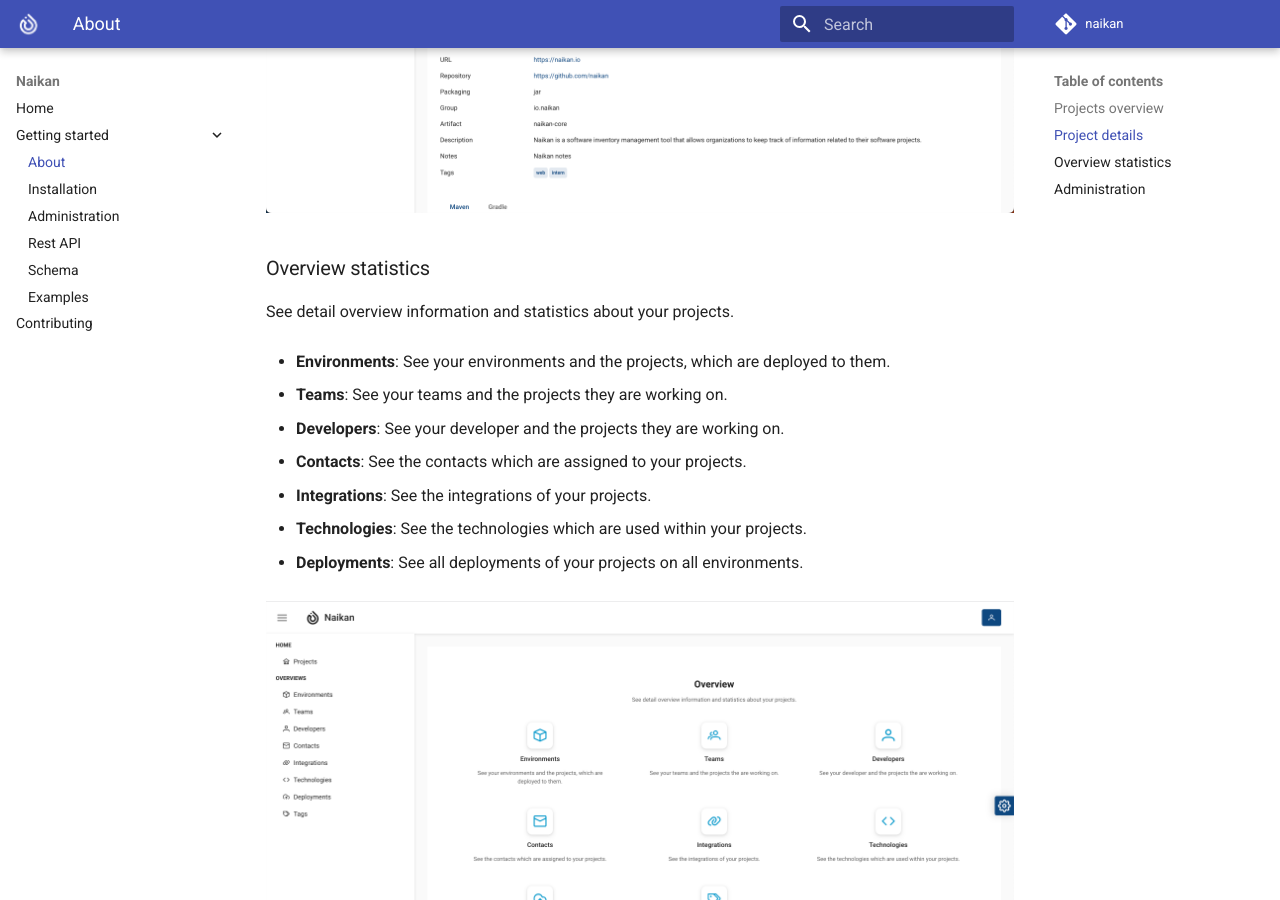
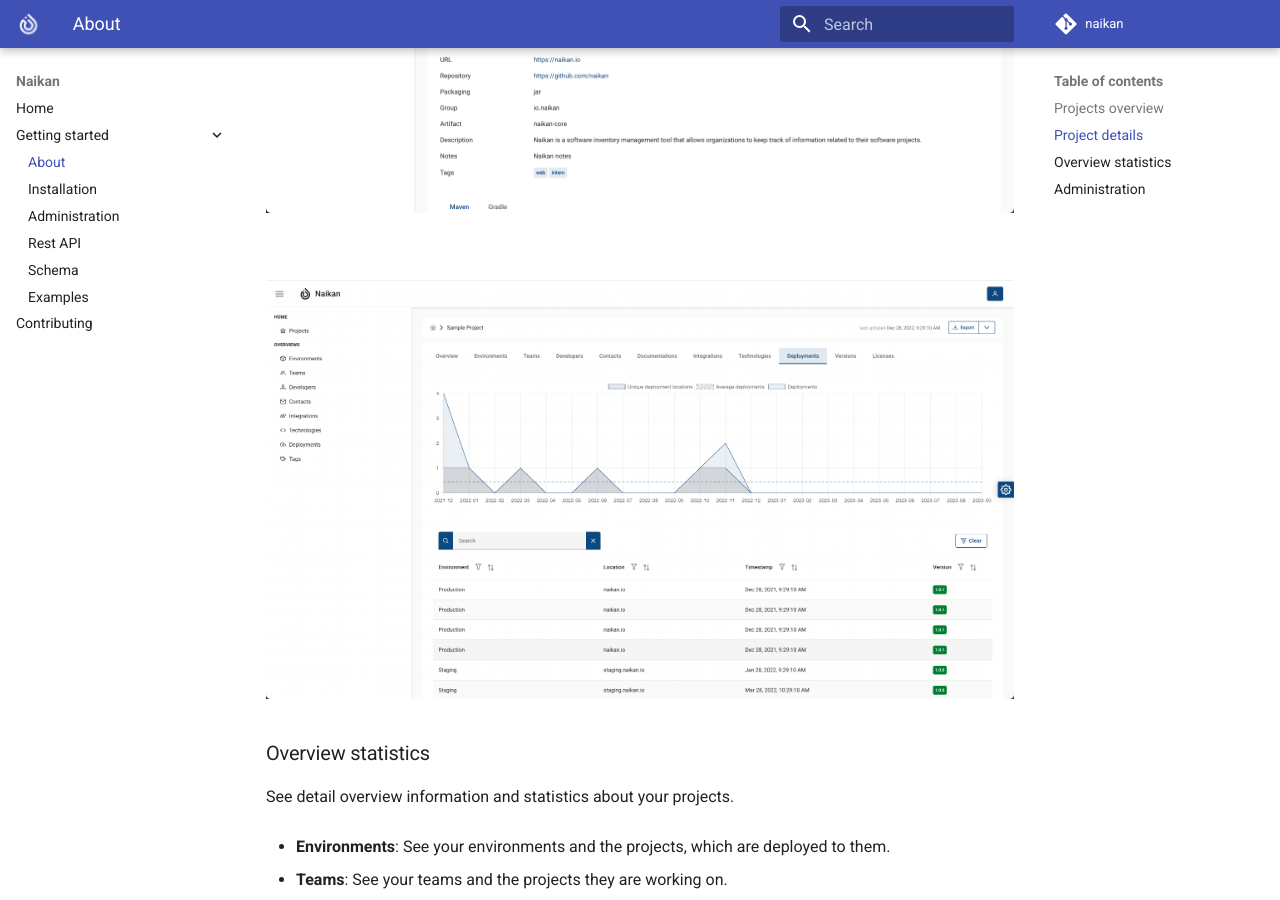
Before and after one commit to enofex/naikan, an MkDocs documentation site: the page built from docs/about.md, in a window 1280 px wide and 900 px high, scrolled down 2830 px. Built offline with MkDocs 1.6.1 and Material for MkDocs 9.7.7, drawn with Linux system fonts in a browser that asks for light colours; comment, search, counter and statistics services are not loaded.

Commit message:
Add project-detail-deployments.png to docs

```diff
--- a/docs/about.md
+++ b/docs/about.md
@@ -74,6 +74,10 @@
 
 <img src="../assets/screenshots/project-detail.png" alt="Project details" width="1024"/>
 
+<br>
+
+<img src="../assets/screenshots/project-detail-deployments.png" alt="Project details" width="1024"/>
+
 ### Overview statistics
 
 See detail overview information and statistics about your projects.
```
Also changed, not shown: docs/assets/screenshots/project-detail-deployments.png (added).
